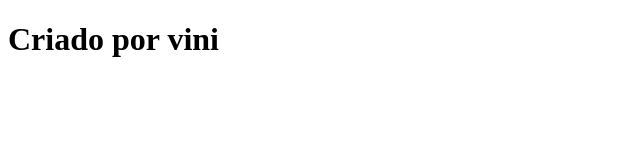
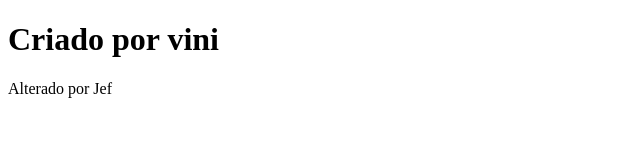
Before and after one commit to vinicius-bispo1/aula-git-flow, a plain HTML site: page index.html in a window 1280 px wide. Shown: the whole page, without its empty margins (0-640 px from the left). Drawn offline with Linux system fonts and the light colour scheme.

```diff
--- a/index.html
+++ b/index.html
@@ -7,5 +7,6 @@
   </head>
   <body>
     <h1>Criado por vini</h1>
+    <p>Alterado por Jef</p>
   </body>
 </html>
```
Also changed, not shown: 1 other file.
